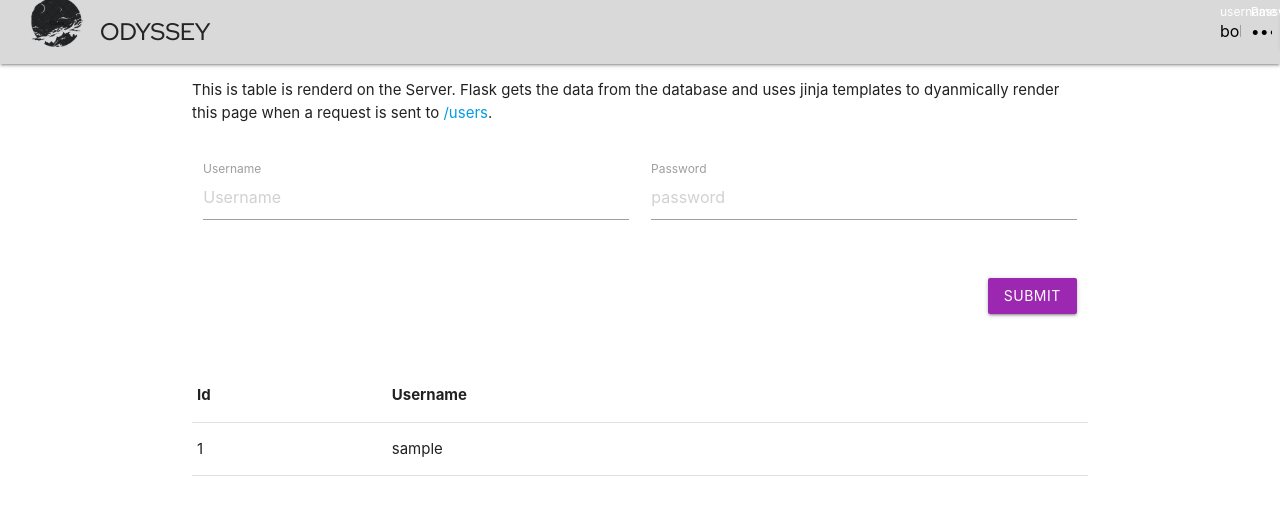
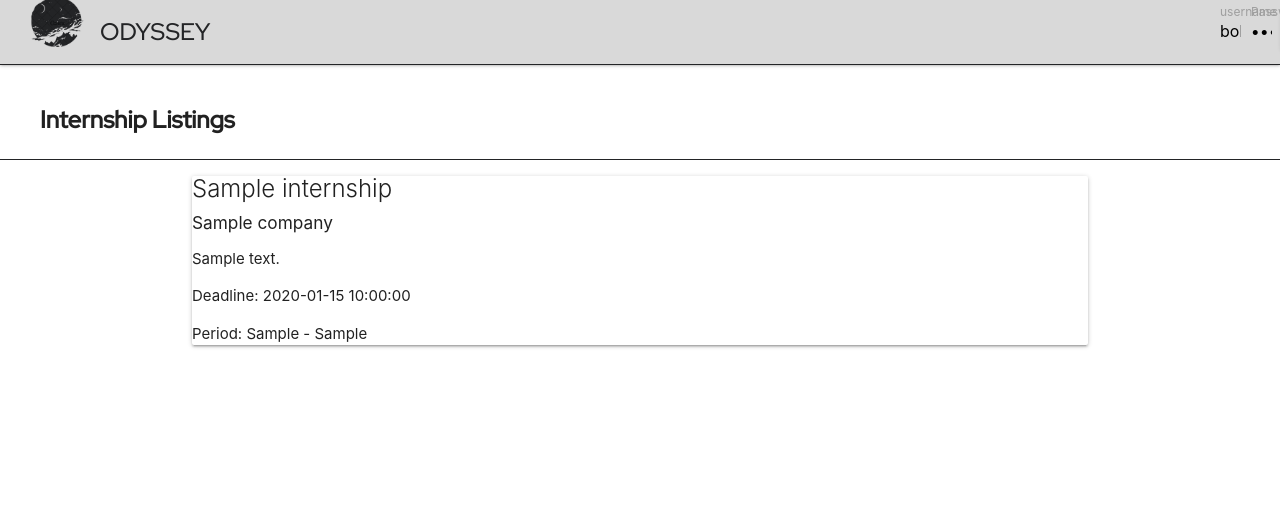
Before and after one commit to Od-yssey/odyssey, a Flask app: template App/templates/users.html in a window 1280 px wide. Shown: the top 515 px of the page. Run offline with Flask 3, Linux system fonts and the light colour scheme; the template is opened without the code that fills it: most values are stand-ins (such as "Sample title", 1, 10 or a date in 2020).

Commit message:
Update layout.html

```diff
--- a/App/templates/layout.html
+++ b/App/templates/layout.html
@@ -24,8 +24,23 @@
         .navbar .navbar-brand {
             color: white;
             font-size: 24px;
-            font-family: 'Red Hat Display', sans-serif; /* Set the font family to Red Hat Display */
+            font-family: 'Red Hat Display', sans-serif;
         }
+
+    .page-title-container {
+      width: 100%;
+      border-top: 1px solid #232426;
+      border-bottom: 1px solid #232426;
+    }
+
+    .page-title {
+      font-family: 'Red Hat Display', sans-serif;
+      font-size: 24px;
+      font-weight: bold;
+      text-align: left;
+      margin-left: 5vh;
+    }
+
     </style>
   </head>
   <body>
@@ -36,7 +51,7 @@
           <a href="/" class="brand-logo left" style="color: #232426; font-size: 24px; font-family: 'Red Hat Display', sans-serif; margin-left: 10vh;">ODYSSEY</a>
           <div>
               {% if is_authenticated %}
-                  <ul id="nav-mobile" class="right" style="color: #232426; margin-left: 100vh;">
+                  <ul id="nav-mobile" class="right" style="color: #232426; margin-left: 200vh;">
                       <li><a href="/logout">Logout</a></li>
                   </ul>
               {% else %}
@@ -54,15 +69,29 @@
               {% endif %}
           </div>
       </div>
-  </nav>
+    </nav>
+    <div class="page-title-container">
+      <h1 class="page-title">Internship Listings</h1>
+    </div>
 
-      <style>
-          .navbar-form label {
-              color: white !important;
-          }
-      </style>
 
-    <div class="container" id="content">{% block content %}{% endblock %}</div>
+    <div class="container">
+      <div class="row">
+        {% for internship in internships %}
+          <div class="col-lg-6">
+            <div class="card">
+              <div class="card-body">
+                <h5 class="card-title">{{ internship.title }}</h5>
+                <h6 class="card-subtitle mb-2 text-muted">{{ internship.company.name }}</h6>
+                <p class="card-text">{{ internship.description }}</p>
+                <p class="card-text">Deadline: {{ internship.deadline }}</p>
+                <p class="card-text">Period: {{ internship.start_period }} - {{ internship.end_period }}</p>
+              </div>
+            </div>
+          </div>
+        {% endfor %}
+      </div>
+    </div>
 
     <script src="https://cdnjs.cloudflare.com/ajax/libs/materialize/1.0.0/js/materialize.min.js"></script>
     <script>
```
